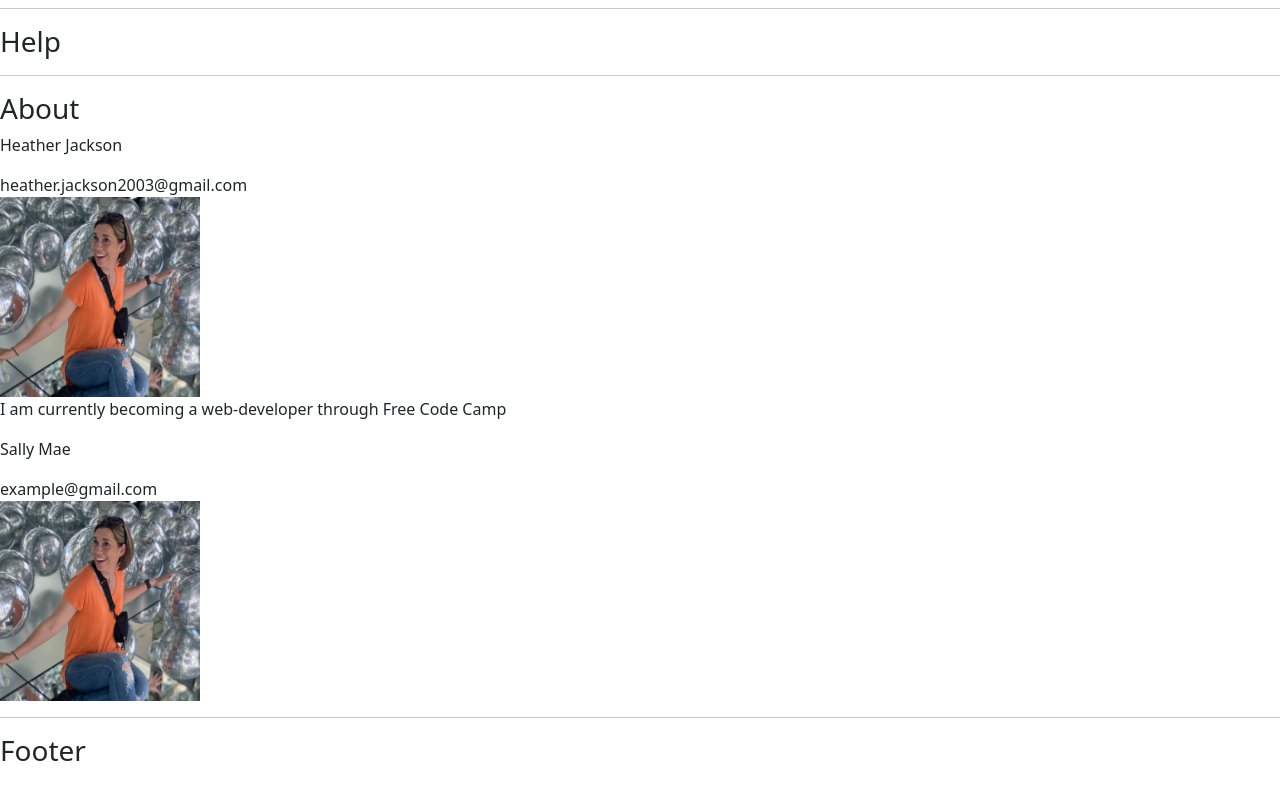
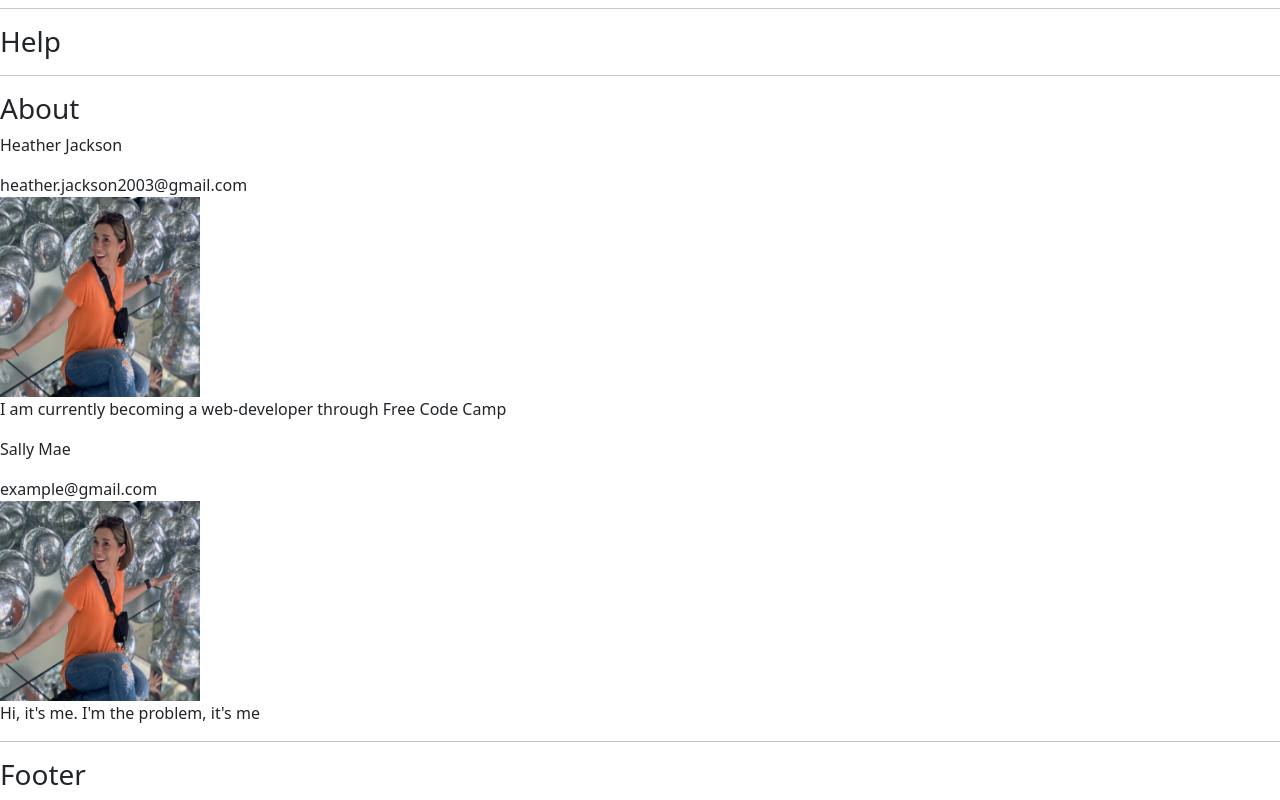
Before and after one commit to rmcguinness/WoodstockCodeCamp, a React (Vite) app: page / in a window 1280 px wide. Shown: the part 284-1084 px from the top of the page. Before the commit the page ends 1060 px from the top, so only its background shows below. Built offline with nearby package versions, Linux system fonts and the light colour scheme.

Commit message:
Added second bio

```diff
--- a/src/AboutProfile.jsx
+++ b/src/AboutProfile.jsx
@@ -26,7 +26,7 @@ let bioObjs = [{
     name: 'Sally Mae',
     email: 'example@gmail.com',
     avatar: heatherAvatar,
-    bio: '',
+    bio: "Hi, it's me.  I'm the problem, it's me",
   },
 ]
 
```
